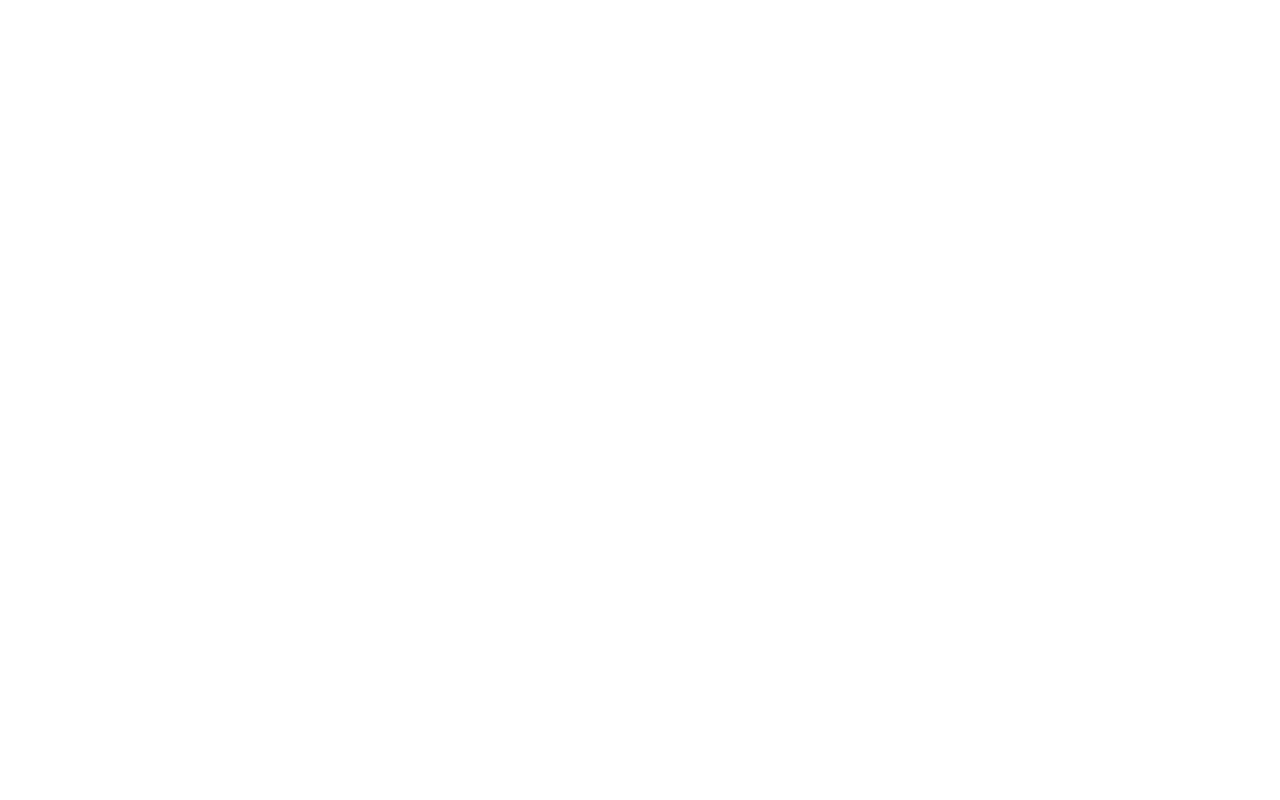
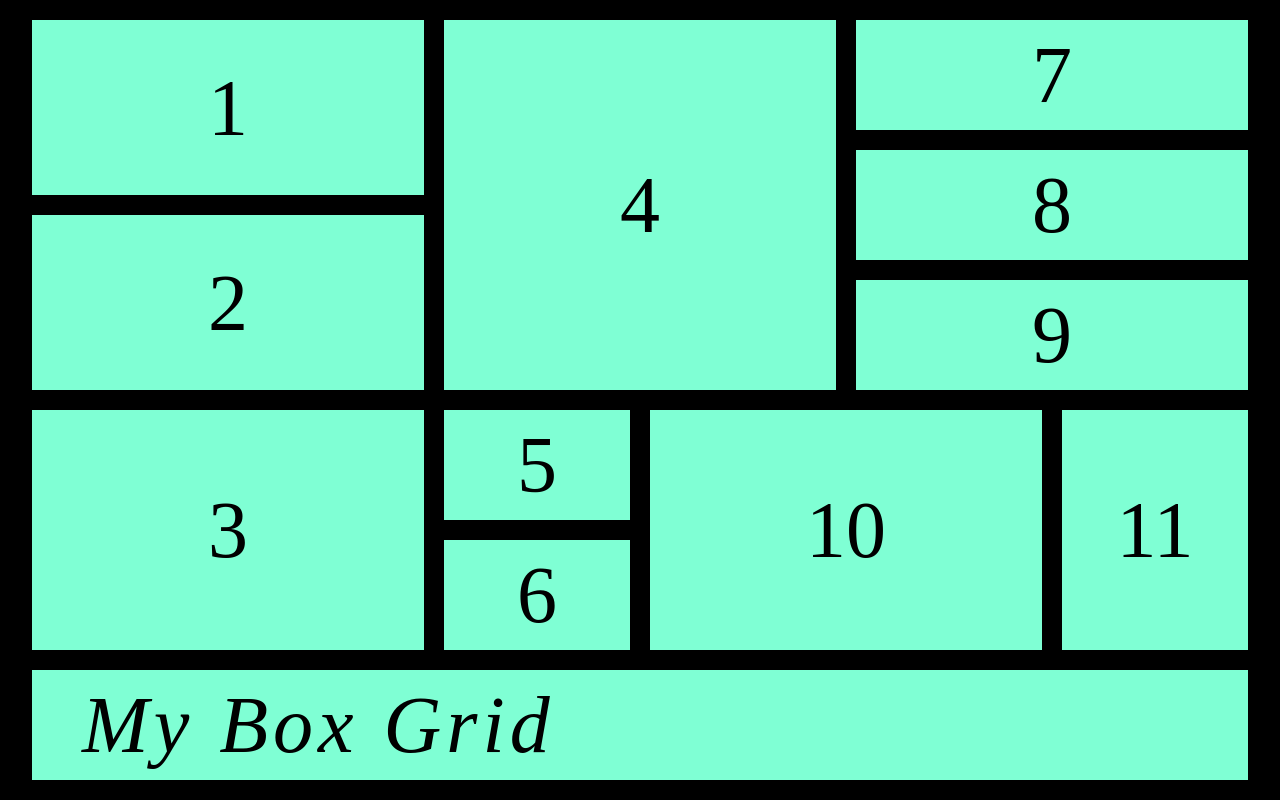
Before and after one commit to Derosie93/CSSgrid, a plain HTML site: page index.html in a window 1280 px wide. Drawn offline with Linux system fonts and the light colour scheme.

Commit message:
added boxes, classes, styled in css, grid container, main container

```diff
--- a/index.html
+++ b/index.html
@@ -3,7 +3,26 @@
   <head>
     <meta charset="UTF-8" />
     <meta name="viewport" content="width=device-width, initial-scale=1.0" />
-    <title>Document</title>
+    <link rel="stylesheet" href="/styles/normalize.css" />
+    <link rel="stylesheet" href="/styles/index.css" />
+    <title>CSS Grid</title>
   </head>
-  <body></body>
+  <body>
+    <main class="main-container">
+      <div class="grid-container">
+        <div class="grid-item box-1">1</div>
+        <div class="grid-item box-2">2</div>
+        <div class="grid-item box-3">3</div>
+        <div class="grid-item box-4">4</div>
+        <div class="grid-item box-5">5</div>
+        <div class="grid-item box-6">6</div>
+        <div class="grid-item box-7">7</div>
+        <div class="grid-item box-8">8</div>
+        <div class="grid-item box-9">9</div>
+        <div class="grid-item box-10">10</div>
+        <div class="grid-item box-11">11</div>
+        <div class="grid-item box-12">My Box Grid</div>
+      </div>
+    </main>
+  </body>
 </html>
--- a/styles/index.css
+++ b/styles/index.css
@@ -3,3 +3,99 @@ body{
     padding: 0;
     box-sizing: border-box;
 }
+
+.main-container{
+    display: flex;
+    justify-content: center;
+    align-items: center;
+    width: 100%;
+    height: 100vh;
+    background-color: black;
+}
+
+.grid-container{
+    display: grid;
+    grid-template-columns: repeat(6, 1fr);
+    grid-template-rows: repeat(12, 1fr);
+    grid-gap: 20px;
+    width: 95vw;
+    height: 95vh;
+    background-color: black;
+    box-shadow: 4px 4px 12px black;
+    padding: 15px;
+}
+
+.grid-item{
+    position: relative;
+    display: flex;
+    justify-content: center;
+    align-items: center;
+    font-size: 80px;
+    background-color: aquamarine;
+}
+
+
+.box-1{
+    grid-row: 1 / 4;
+    grid-column: 1 / 3;
+}
+
+.box-2{
+    grid-row: 4 / 7;
+    grid-column: 1 / 3;
+}
+
+.box-3{
+    grid-row: 7 / 11;
+    grid-column: 1 / 3;
+}
+
+.box-4{
+    grid-row: 1 / 7;
+    grid-column: 3 / 5;
+}
+
+.box-5{
+    grid-row: 7 / 9;
+    grid-column: 3 / 4;
+}
+
+.box-6{
+    grid-row: 9 / 11;
+    grid-column: 3 / 4;
+}
+
+.box-7{
+    grid-row: 1 / 3;
+    grid-column: 5 / 7;
+}
+
+.box-8{
+    grid-row: 3 / 5;
+    grid-column: 5 / 7;
+}
+
+.box-9{
+    grid-row: 5 / 7;
+    grid-column: 5 / 7;
+}
+
+.box-10{
+    grid-row: 7 / 11;
+    grid-column: 4 / 6;
+}
+
+.box-11{
+    grid-row: 7 / 11;
+    grid-column: 6 / 7;
+}
+
+.box-12{
+    grid-row: 11 / 13;
+    grid-column: 1 / 7;
+    font-style: italic;
+    display: flex;
+    justify-content: flex-start;
+    padding-left: 50px;
+    letter-spacing: 5px;
+}
```
